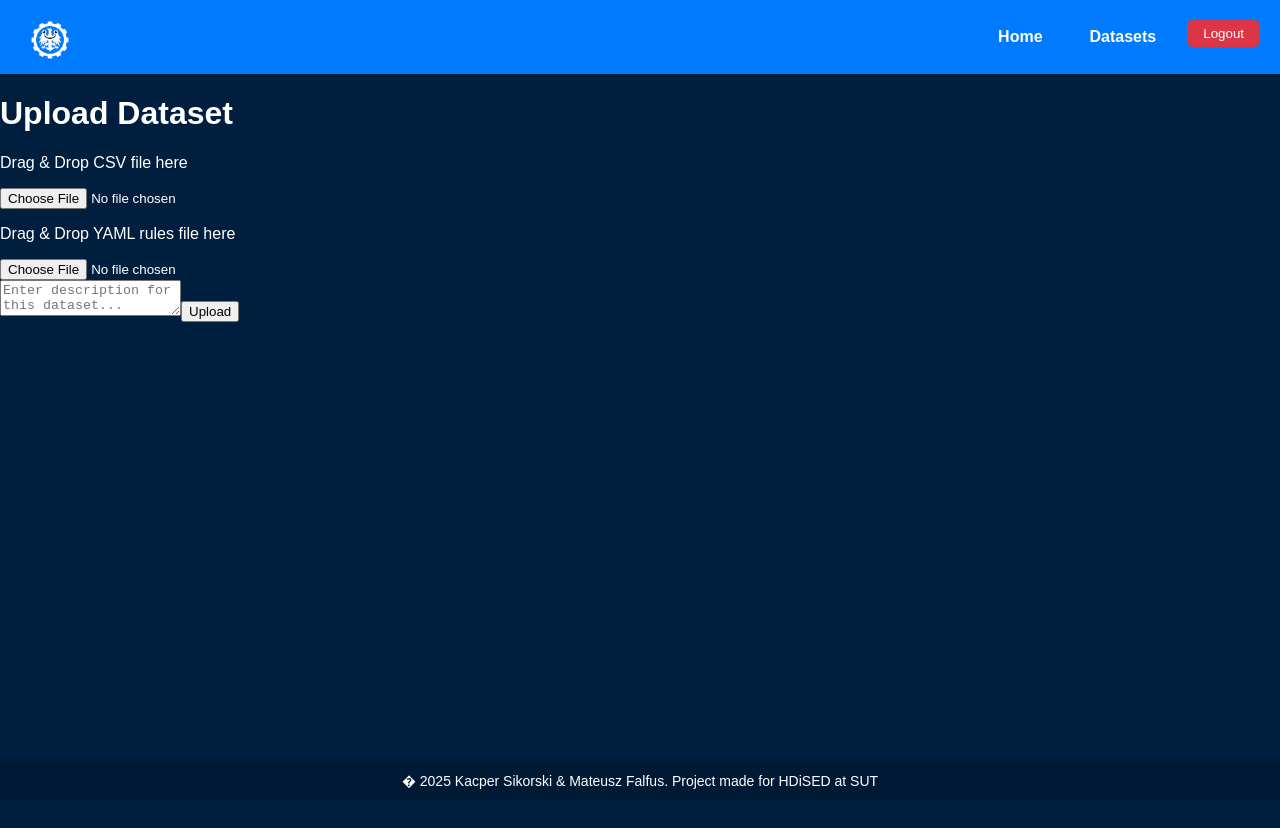
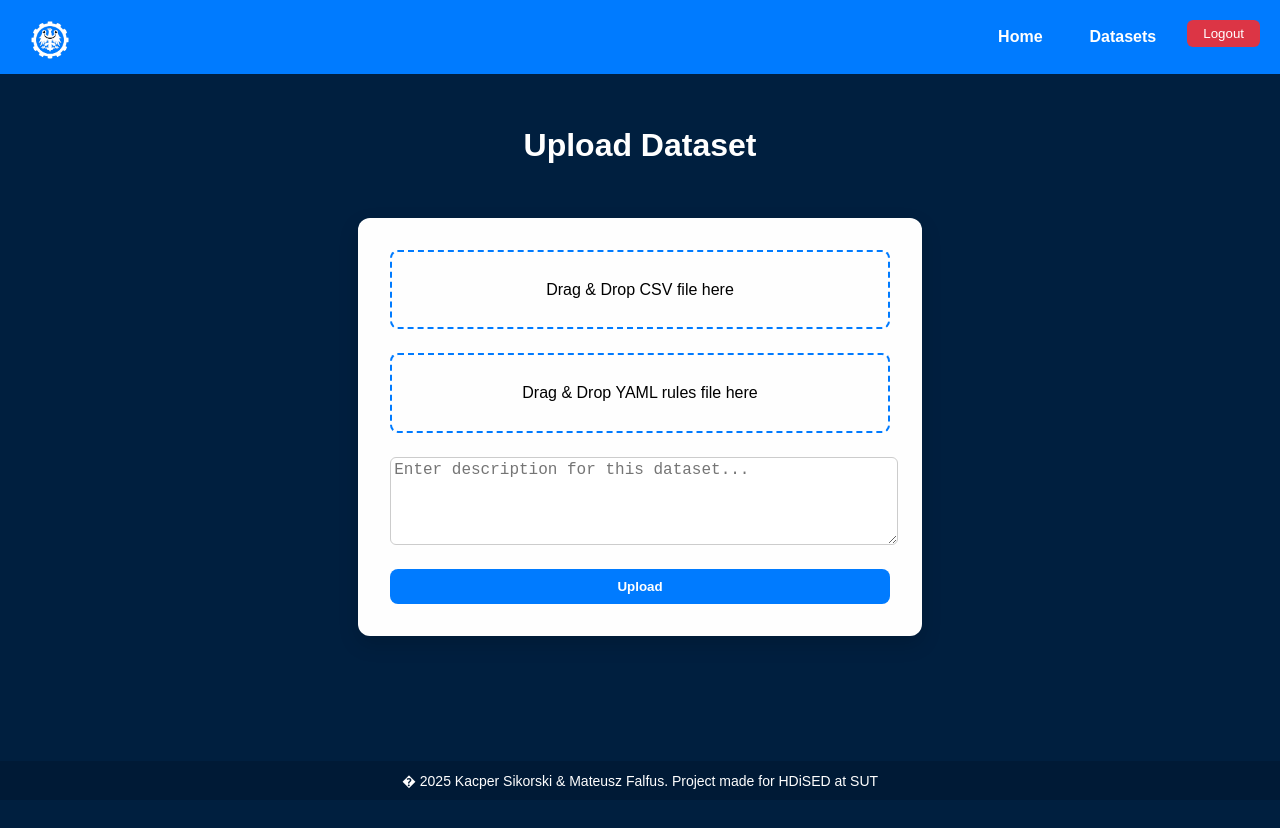
Before and after one commit to Sikor915/DataWarehouseSecurity, a React (Vite) app in the folder sandbox/front/anon-front/: page /upload in a window 1280 px wide. Shown: the top 828 px of the page. Built offline with nearby package versions, Linux system fonts and the light colour scheme; sample sign-in values are in the browser's storage.

Commit message:
Almost done

```diff
--- a/sandbox/front/anon-front/src/pages/datasets.tsx
+++ b/sandbox/front/anon-front/src/pages/datasets.tsx
@@ -1,12 +1,12 @@
 import { useEffect, useState } from 'react';
 import Navbar from "../components/navbar.tsx";
 
-const TRUST_LEVELS = ["Novice", "Learner", "Contributor", "Trusted", "Admin"] as const;
+const TRUST_LEVELS = ["Novice", "Learner", "Regular", "Trusted", "Admin"] as const;
 
 const TRUST_MAP: Record<typeof TRUST_LEVELS[number], number> = {
     Novice: 1,
     Learner: 2,
-    Contributor: 3,
+    Regular: 3,
     Trusted: 4,
     Admin: 5,
 };
@@ -75,7 +75,7 @@ export default function DatasetsPage() {
                     <p>Loading…</p>
                 ) : (
                     datasets.map((dataset) => (
-                        <div key={dataset.name}>
+                        <div key={dataset.name} >
                             <h2>{dataset.name}</h2>
                             {dataset.description && <p>{dataset.description}</p>}
                             <div className="cards-container">
--- a/sandbox/front/anon-front/src/pages/grant.tsx
+++ b/sandbox/front/anon-front/src/pages/grant.tsx
@@ -10,7 +10,7 @@ interface UserData {
   trustLevel: number;
 }
 
-const trustLevelNames = ["Novice", "Learner", "Contributor", "Trusted", "Admin"];
+const trustLevelNames = ["Novice", "Learner", "Regular", "Trusted", "Admin"];
 
 const Grant: React.FC = () => {
   const [users, setUsers] = useState<UserData[]>([]);
--- a/sandbox/front/anon-front/src/pages/home.tsx
+++ b/sandbox/front/anon-front/src/pages/home.tsx
@@ -9,7 +9,7 @@ interface UserData {
   trustLevel: number;
 }
 
-const trustLevelNames = ["Novice", "Learner", "Contributor", "Trusted", "Admin"];
+const trustLevelNames = ["Novice", "Learner", "Regular", "Trusted", "Admin"];
 
 const Home: React.FC = () => {
   const [user, setUser] = useState<UserData | null>(null);
@@ -86,9 +86,8 @@ const Home: React.FC = () => {
           <div className="card">
             <h2>Next Steps</h2>
             <p>
-              <li>Integrate real-time notifications for data updates</li>
-              <li>Enhance data anonymization policies with configurable settings</li>
-              <li>Develop user-friendly dashboards for visualizing anonymized data</li>
+              <li>Create on-site data viewing- allow users to see and interact with data directly on the platform.</li>
+              <li>Create tools- develop useful utilities to analyze, visualize, or manage the data efficiently.</li>
             </p>
           </div>
         </div>
--- a/sandbox/front/anon-front/src/pages/upload.css
+++ b/sandbox/front/anon-front/src/pages/upload.css
@@ -0,0 +1,94 @@
+.upload-container {
+  padding: 2rem;
+  display: flex;
+  flex-direction: column;
+  align-items: center;
+}
+
+.upload-card {
+  background-color: #fefefe;
+  border-radius: 12px;
+  padding: 2rem;
+  width: 500px;
+  box-shadow: 0 8px 20px rgba(0, 0, 0, 0.15);
+  display: flex;
+  flex-direction: column;
+  gap: 1.5rem;
+  margin-top: 2rem;
+}
+
+.dropzone {
+  border: 2px dashed #007bff;
+  border-radius: 8px;
+  padding: 1.5rem;
+  text-align: center;
+  cursor: pointer;
+  transition: background-color 0.3s, border-color 0.3s;
+  position: relative;
+  color: black; /* zmieniono kolor tekstu na czarny */
+}
+
+.dropzone.selected {
+  background-color: #e6f0ff;
+  border-color: #0056b3;
+}
+
+.dropzone:hover {
+  background-color: #f0f8ff;
+}
+
+.dropzone p {
+  margin: 0.3rem 0;
+}
+
+.file-name {
+  font-weight: bold;
+  color: #0056b3;
+}
+
+.dropzone input[type="file"] {
+  position: absolute;
+  width: 100%;
+  height: 100%;
+  opacity: 0;
+  top: 0;
+  left: 0;
+  cursor: pointer;
+}
+
+.description-input {
+  width: 100%;
+  min-height: 80px;
+  padding: 0.2rem;
+  border-radius: 6px;
+  border: 1px solid #ccc;
+  resize: vertical;
+  font-size: 1rem;
+  color: black;
+}
+
+.upload-button {
+  padding: 0.6rem 1.2rem;
+  border-radius: 8px;
+  border: none;
+  background-color: #007bff;
+  color: white;
+  font-weight: 600;
+  cursor: pointer;
+  transition: background-color 0.3s;
+}
+
+.upload-button:hover {
+  background-color: #0056b3;
+}
+
+.upload-button:disabled {
+  background-color: #a0c4ff;
+  cursor: not-allowed;
+}
+
+.message {
+  margin-top: 1rem;
+  font-weight: 500;
+  color: #333;
+}
```
Also changed, not shown: sandbox/front/anon-front/src/pages/datasets.css (+11 -4 lines).
